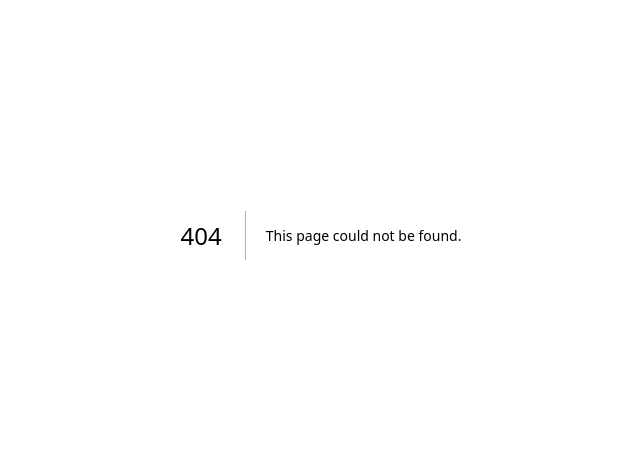
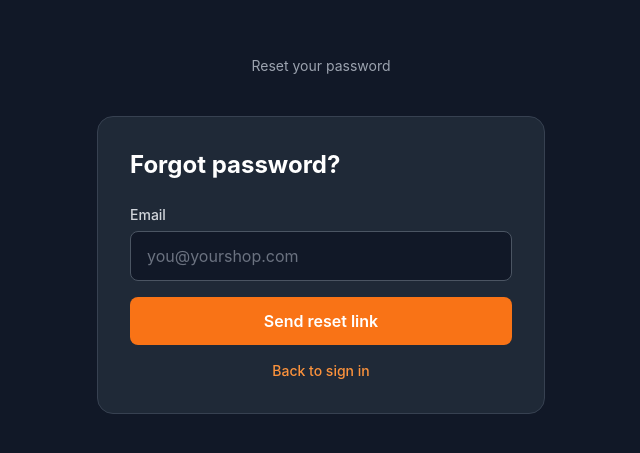
Before and after one commit to traviswm391/shopdesk-dashboard, a Next.js app: page /forgot-password in a window 1280 px wide. Before the commit this address had no page. Shown: the part 165-618 px from the top of the page, without its empty margins (319-959 px from the left). Built offline with nearby package versions, Linux system fonts and the light colour scheme; no server answers.

Commit message:
feat: add forgot-password page with Supabase email reset

```diff
--- /dev/null
+++ b/src/app/forgot-password/page.tsx
@@ -0,0 +1,86 @@
+"use client";
+
+import { useState } from "react";
+import Link from "next/link";
+import { supabase } from "@/lib/supabase";
+
+export default function ForgotPasswordPage() {
+  const [email, setEmail] = useState("");
+  const [loading, setLoading] = useState(false);
+  const [sent, setSent] = useState(false);
+  const [error, setError] = useState("");
+
+  async function handleSubmit(e: React.FormEvent) {
+    e.preventDefault();
+    setLoading(true);
+    setError("");
+    const { error } = await supabase.auth.resetPasswordForEmail(email, {
+      redirectTo: `${window.location.origin}/reset-password`,
+    });
+    if (error) {
+      setError(error.message);
+      setLoading(false);
+    } else {
+      setSent(true);
+      setLoading(false);
+    }
+  }
+
+  return (
+    <div className="min-h-screen bg-gray-900 flex items-center justify-center px-4">
+      <div className="w-full max-w-md">
+        <div className="text-center mb-10">
+          <p className="text-gray-400 text-sm">Reset your password</p>
+        </div>
+        <div className="bg-gray-800 rounded-2xl p-8 border border-gray-700">
+          <h1 className="text-2xl font-bold text-white mb-6">Forgot password?</h1>
+          {sent ? (
+            <div className="text-center">
+              <p className="text-white font-medium mb-2">Check your email</p>
+              <p className="text-gray-400 text-sm mb-6">
+                We sent a reset link to{" "}
+                <span className="text-orange-400">{email}</span>
+              </p>
+              <Link href="/login" className="text-orange-400 hover:text-orange-300 text-sm font-medium">
+                Back to sign in
+              </Link>
+            </div>
+          ) : (
+            <form onSubmit={handleSubmit} className="space-y-4">
+              {error && (
+                <div className="bg-red-500/10 border border-red-500/30 rounded-lg px-4 py-3 mb-5 text-red-400 text-sm">
+                  {error}
+                </div>
+              )}
+              <div>
+                <label className="block text-sm font-medium text-gray-300 mb-1.5">
+                  Email
+                </label>
+                <input
+                  type="email"
+                  value={email}
+                  onChange={(e) => setEmail(e.target.value)}
+                  placeholder="you@yourshop.com"
+                  required
+                  className="input-style"
+                />
+              </div>
+              <button
+                type="submit"
+                disabled={loading}
+                className="w-full bg-orange-500 hover:bg-orange-600 disabled:opacity-50 text-white font-semibold rounded-lg px-4 py-3 mt-2 transition-colors"
+              >
+                {loading ? "Sending..." : "Send reset link"}
+              </button>
+              <p className="text-center text-sm text-gray-400 mt-4">
+                <Link href="/login" className="text-orange-400 hover:text-orange-300 font-medium">
+                  Back to sign in
+                </Link>
+              </p>
+            </form>
+          )}
+        </div>
+      </div>
+    </div>
+  );
+}
```
